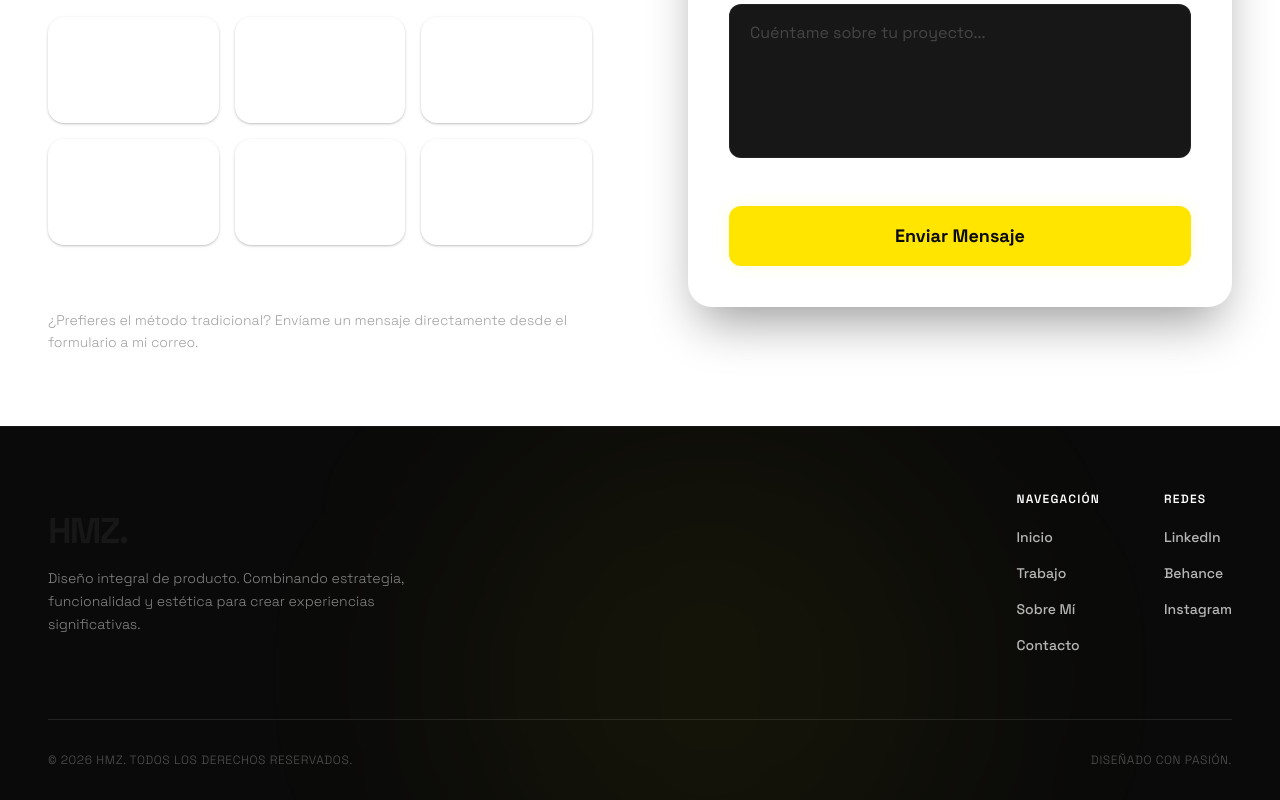
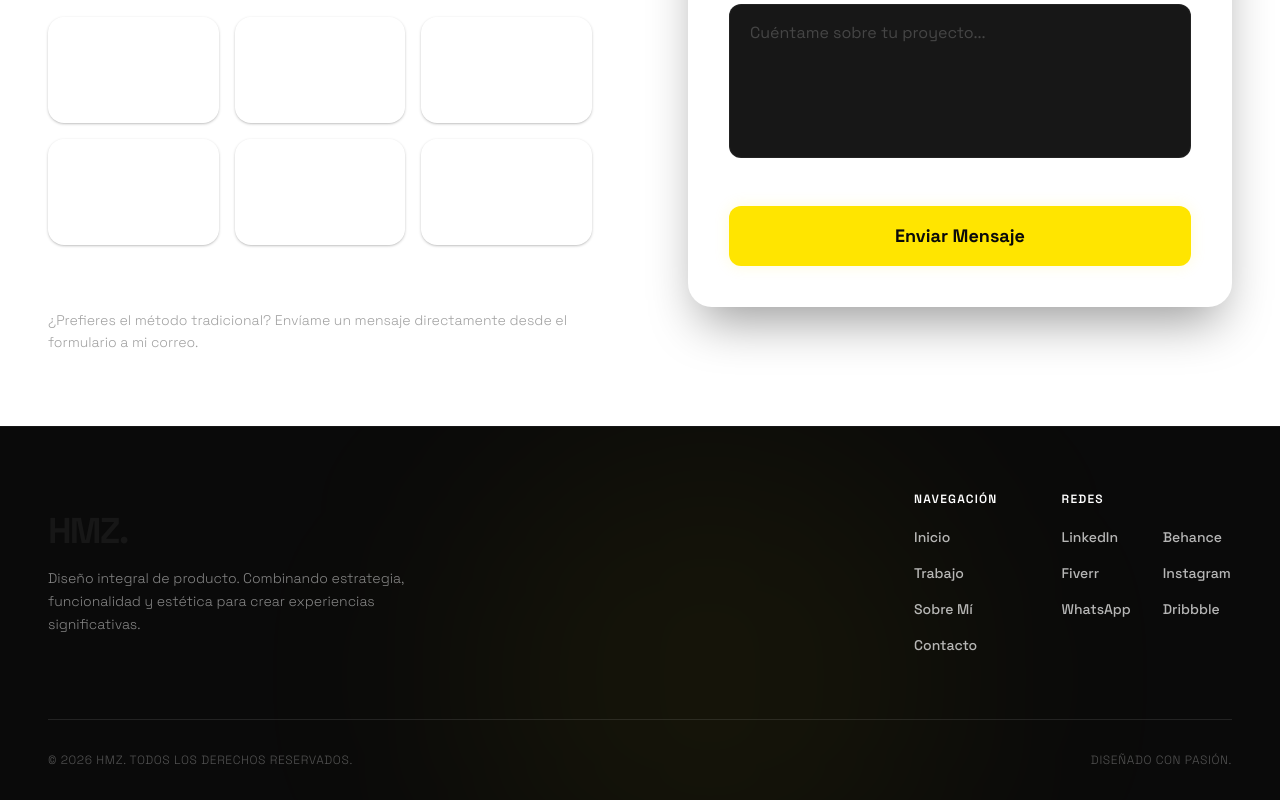
Before and after one commit to Hugomunoz97/hmz-portfolio, a Next.js app: page /contact in a window 1280 px wide. Shown: the part 516-1316 px from the top of the page. Built offline with nearby package versions, Linux system fonts and the light colour scheme.

Commit message:
Fix icon distortions with react-icons and update footer links

```diff
--- a/app/components/Footer.jsx
+++ b/app/components/Footer.jsx
@@ -26,9 +26,14 @@ export default function Footer() {
           </div>
           <div className="flex flex-col gap-4">
             <h4 className="text-white font-semibold text-xs uppercase tracking-widest mb-1">Redes</h4>
-            <a href="https://linkedin.com" target="_blank" rel="noreferrer" className="hover:text-[#FFE500] transition-colors">LinkedIn</a>
-            <a href="https://behance.net" target="_blank" rel="noreferrer" className="hover:text-[#FFE500] transition-colors">Behance</a>
-            <a href="https://instagram.com" target="_blank" rel="noreferrer" className="hover:text-[#FFE500] transition-colors">Instagram</a>
+            <div className="grid grid-cols-2 gap-x-8 gap-y-4">
+              <a href="http://www.linkedin.com/in/hugo-munoz-r97" target="_blank" rel="noreferrer" className="hover:text-[#FFE500] transition-colors">LinkedIn</a>
+              <a href="https://www.behance.net/hmzdis" target="_blank" rel="noreferrer" className="hover:text-[#FFE500] transition-colors">Behance</a>
+              <a href="https://es.fiverr.com/hugomz97" target="_blank" rel="noreferrer" className="hover:text-[#FFE500] transition-colors">Fiverr</a>
+              <a href="https://instagram.com" target="_blank" rel="noreferrer" className="hover:text-[#FFE500] transition-colors">Instagram</a>
+              <a href="https://wa.me/543884600932" target="_blank" rel="noreferrer" className="hover:text-[#FFE500] transition-colors">WhatsApp</a>
+              <a href="https://dribbble.com/hugomunoz97" target="_blank" rel="noreferrer" className="hover:text-[#FFE500] transition-colors">Dribbble</a>
+            </div>
           </div>
         </nav>
       </div>
--- a/app/contact/page.jsx
+++ b/app/contact/page.jsx
@@ -2,6 +2,7 @@
 
 import Link from "next/link";
 import { useState } from "react";
+import { SiLinkedin, SiBehance, SiFiverr, SiInstagram, SiWhatsapp, SiDribbble } from "react-icons/si";
 
 export default function Contact() {
   const [status, setStatus] = useState("idle");
@@ -67,30 +68,12 @@ export default function Contact() {
               <h3 className="text-white/80 font-bold mb-4 text-sm uppercase tracking-wider">Encuéntrame en</h3>
               <div className="grid grid-cols-2 md:grid-cols-3 gap-4">
                 {[
-                  {
-                    name: "LinkedIn", href: "http://www.linkedin.com/in/hugo-munoz-r97",
-                    icon: <svg className="w-6 h-6 mb-3 text-current transition-colors" viewBox="0 0 24 24" fill="currentColor"><path d="M19 0h-14c-2.761 0-5 2.239-5 5v14c0 2.761 2.239 5 5 5h14c2.762 0 5-2.239 5-5v-14c0-2.761-2.238-5-5-5zm-11 19h-3v-11h3v11zm-1.5-12.268c-.966 0-1.75-.79-1.75-1.764s.784-1.764 1.75-1.764 1.75.79 1.75 1.764-.783 1.764-1.75 1.764zm13.5 12.268h-3v-5.604c0-3.368-4-3.113-4 0v5.604h-3v-11h3v1.765c1.396-2.586 7-2.777 7 2.476v6.759z"/></svg>
-                  },
-                  {
-                    name: "Behance", href: "https://www.behance.net/hmzdis",
-                    icon: <svg className="w-6 h-6 mb-3 text-current transition-colors" viewBox="0 0 24 24" fill="currentColor"><path d="M22 7h-7v-2h7v2zm1.726 10c-.442 1.297-2.029 3-5.101 3-3.074 0-5.564-1.729-5.564-5.675 0-3.91 2.325-5.92 5.466-5.92 3.082 0 4.964 1.908 5.143 4.97h-7.391c.062 1.944 1.394 3.731 3.513 3.731 1.745 0 2.508-.601 2.894-1.127h1.04zm-5.466-6.195c-1.39 0-2.262 1.29-2.483 3.013h4.636c-.198-1.758-1.1-3.013-2.153-3.013zm-11.26 4.195h-2.179v-2.3h2.18c1.339 0 2.115-.436 2.115-1.564 0-2.093-2.91-1.638-3.987-1.638h-3.129v10h3.585c2.317 0 4.544-.616 4.544-2.83 0-1.727-1.171-2.404-3.129-2.433zm-2.179-6.326h1.884c.801 0 1.258.286 1.258.91 0 .611-.476 1.057-1.55 1.057h-1.592v-1.967zm2.4 6.837c0 .878-.711 1.157-1.701 1.157h-1.614v-2.193h1.365c1.177 0 1.95.19 1.95 1.036z"/></svg>
-                  },
-                  {
-                    name: "Fiverr", href: "https://es.fiverr.com/hugomz97",
-                    icon: <svg className="w-6 h-6 mb-3 text-current transition-colors" viewBox="0 0 24 24" fill="currentColor"><path d="M22.012 17.533V8.8h-3.2v-1.6a2.403 2.403 0 0 0 -2.4-2.4h-5.6v3.2h5.6a.8.8 0 0 1 .8.8v6.4h-.012v2.333H22.012zM12.8 17.533V8.8H9.6v-1.6a2.403 2.403 0 0 0 -2.4-2.4H1.6v3.2h5.6a.8.8 0 0 1 .8.8v6.4H7.988v2.333H12.8z"/></svg>
-                  },
-                  {
-                    name: "Instagram", href: "https://instagram.com",
-                    icon: <svg className="w-6 h-6 mb-3 text-current transition-colors" viewBox="0 0 24 24" fill="currentColor"><path d="M12 2.163c3.204 0 3.584.012 4.85.07 3.252.148 4.771 1.691 4.919 4.919.058 1.265.069 1.645.069 4.849 0 3.205-.012 3.584-.069 4.849-.149 3.225-1.664 4.771-4.919 4.919-1.266.058-1.644.07-4.85.07-3.204 0-3.584-.012-4.849-.07-3.26-.149-4.771-1.699-4.919-4.92-.058-1.265-.07-1.644-.07-4.849 0-3.204.013-3.583.07-4.849.149-3.227 1.664-4.771 4.919-4.919 1.266-.057 1.645-.069 4.849-.069zM12 0C8.741 0 8.333.014 7.053.072 2.695.272.273 2.69.073 7.052.014 8.333 0 8.741 0 12c0 3.259.014 3.668.072 4.948.203 4.358 2.618 6.78 6.98 6.98 1.28.058 1.689.072 4.948.072 3.259 0 3.668-.014 4.948-.072 4.354-.2 6.782-2.618 6.979-6.98.059-1.28.073-1.689.073-4.948 0-3.259-.014-3.667-.072-4.947-.196-4.354-2.617-6.78-6.979-6.98C15.668.014 15.259 0 12 0zm0 5.838a6.162 6.162 0 1 0 0 12.324 6.162 6.162 0 0 0 0-12.324zM12 16a4 4 0 1 1 0-8 4 4 0 0 1 0 8zm6.406-11.845a1.44 1.44 0 1 0-2.881 0 1.44 1.44 0 0 0 2.881 0z"/></svg>
-                  },
-                  {
-                    name: "WhatsApp", href: "https://wa.me/543884600932",
-                    icon: <svg className="w-6 h-6 mb-3 text-current transition-colors" viewBox="0 0 24 24" fill="currentColor"><path d="M11.944 0C5.356 0 0 5.355 0 11.944A11.91 11.91 0 0 0 1.634 18l-1.573 5.753 5.867-1.543A11.875 11.875 0 0 0 11.944 24v-.001c6.586 0 11.945-5.358 11.945-11.946S18.53.001 11.944.001zm6.059 17.135c-.244.685-1.42 1.258-1.956 1.332-.505.07-1.157.17-3.275-.705-2.557-1.056-4.184-3.66-4.316-3.837-.132-.177-1.026-1.378-1.026-2.63s.662-1.854.89-2.102c.228-.248.497-.31.662-.31s.332-.004.482-.012c.164-.009.383-.062.599.46.228.552.748 1.831.815 1.963s.116.284.05.47c-.066.186-.098.303-.198.423-.099.12-.206.26-.297.352-.102.094-.211.196-.091.402.12.206.536.884 1.144 1.427.785.702 1.45 1.1 1.631 1.218.181.118.288.098.396-.025.107-.123.468-.544.594-.73.125-.187.25-.156.442-.084.191.072 1.206.568 1.411.671.206.103.342.152.392.236.05.084.05.485-.194 1.17z"/></svg>
-                  },
-                  {
-                    name: "Dribbble", href: "https://dribbble.com/hugomunoz97",
-                    icon: <svg className="w-6 h-6 mb-3 text-current transition-colors" viewBox="0 0 24 24" fill="currentColor"><path d="M12 24C5.385 24 0 18.615 0 12S5.385 0 12 0s12 5.385 12 12-5.385 12-12 12zm8.599-7.29c-.742-1.288-2.62-2.193-4.11-2.686 1.096-3.197 1.574-6.491 1.656-7.112-1.637-1.93-4.081-3.14-6.786-3.14-1.272 0-2.484.264-3.589.736.883 2.11 2.25 4.974 4.095 7.078-3.056.882-6.529 1.119-7.79 1.157v.081c0 2.221.727 4.27 1.956 5.922 1.267-.2 3.99-1.026 6.845-3.08-1.573 4.292-2.735 7.399-2.83 7.643C10.59 23.639 11.281 23.77 12 23.77c4.685 0 8.575-3.328 9.542-7.81-1.034.42-2.316.892-3.715 1.229.07-.34.192-.93.372-1.554zM9.475 22.06c.35-1.035 1.488-3.992 2.92-7.85-2.71 1.83-5.337 2.502-6.505 2.65-1.127-1.144-1.89-2.665-2.096-4.36 1.42-.036 5.178-.328 8.441-1.393L12.016 10.7C10.224 8.653 8.8 5.753 7.848 3.52c-2.433 1.34-4.07 3.844-4.07 6.78v.85c.983-.03 4.695-.145 7.91-1.145zm11.382-12.18c-.1-.7-.665-4.103-1.848-7.39-1.597.585-2.99 1.575-4.053 2.87 1.573 2.073 2.89 4.793 3.65 6.945 1.517.514 3.498 1.458 4.28 2.842A10.375 10.375 0 0 0 20.857 9.88z"/></svg>
-                  }
+                  { name: "LinkedIn", href: "http://www.linkedin.com/in/hugo-munoz-r97", icon: <SiLinkedin className="w-6 h-6 mb-3 text-current transition-colors" /> },
+                  { name: "Behance", href: "https://www.behance.net/hmzdis", icon: <SiBehance className="w-6 h-6 mb-3 text-current transition-colors" /> },
+                  { name: "Fiverr", href: "https://es.fiverr.com/hugomz97", icon: <SiFiverr className="w-6 h-6 mb-3 text-current transition-colors" /> },
+                  { name: "Instagram", href: "https://instagram.com", icon: <SiInstagram className="w-6 h-6 mb-3 text-current transition-colors" /> },
+                  { name: "WhatsApp", href: "https://wa.me/543884600932", icon: <SiWhatsapp className="w-6 h-6 mb-3 text-current transition-colors" /> },
+                  { name: "Dribbble", href: "https://dribbble.com/hugomunoz97", icon: <SiDribbble className="w-6 h-6 mb-3 text-current transition-colors" /> }
                 ].map((link, i) => (
                   <Link
                     key={i}
--- a/package.json
+++ b/package.json
@@ -13,6 +13,7 @@
     "next-sanity": "^12.2.2",
     "react": "19.2.4",
     "react-dom": "19.2.4",
+    "react-icons": "^5.6.0",
     "sanity": "^5.20.0",
     "sanity-plugin-cloudinary": "^1.4.1"
   },
```
Also changed, not shown: 1 other file (tests, documents, lock files or other folders).
